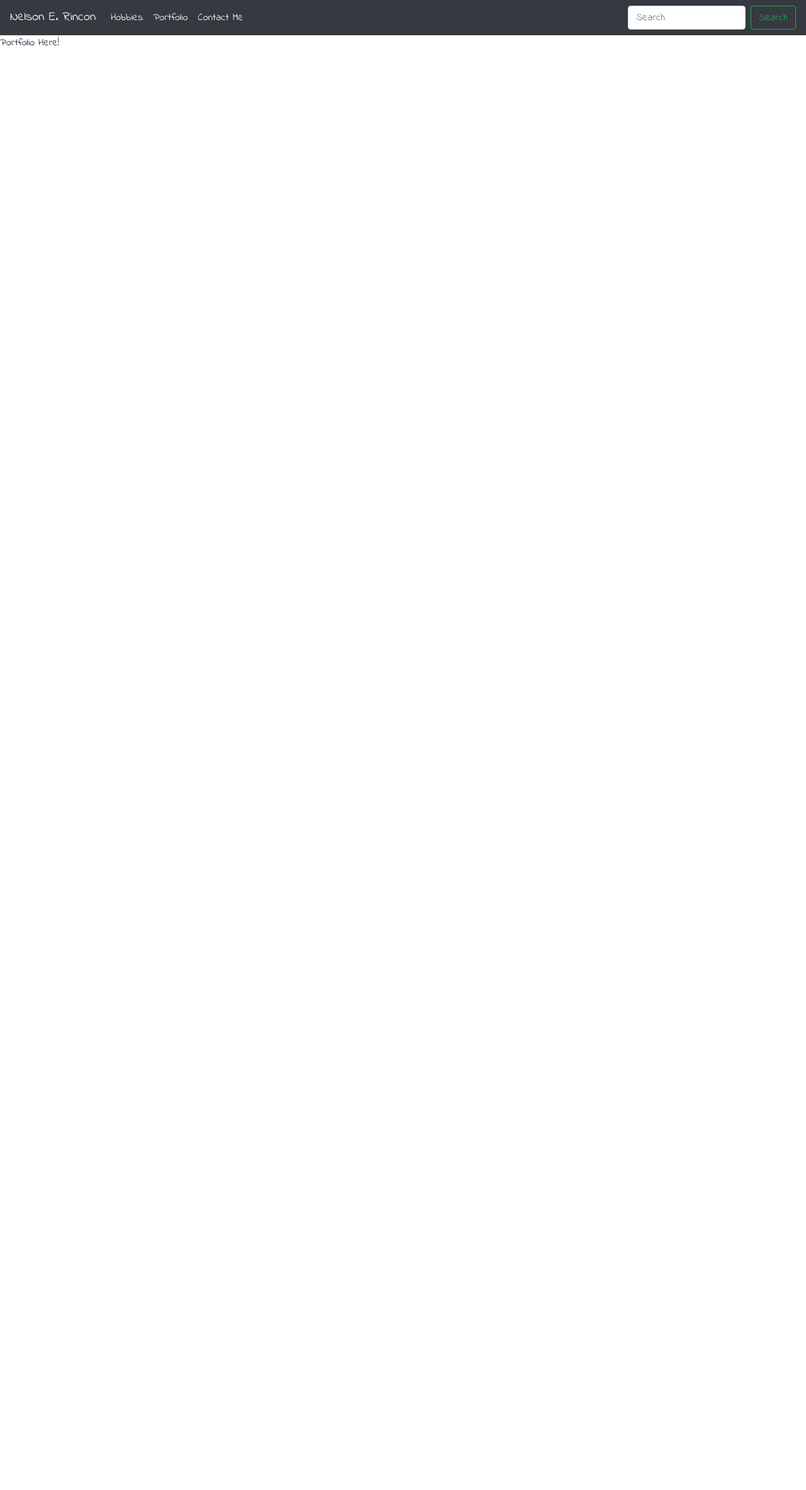
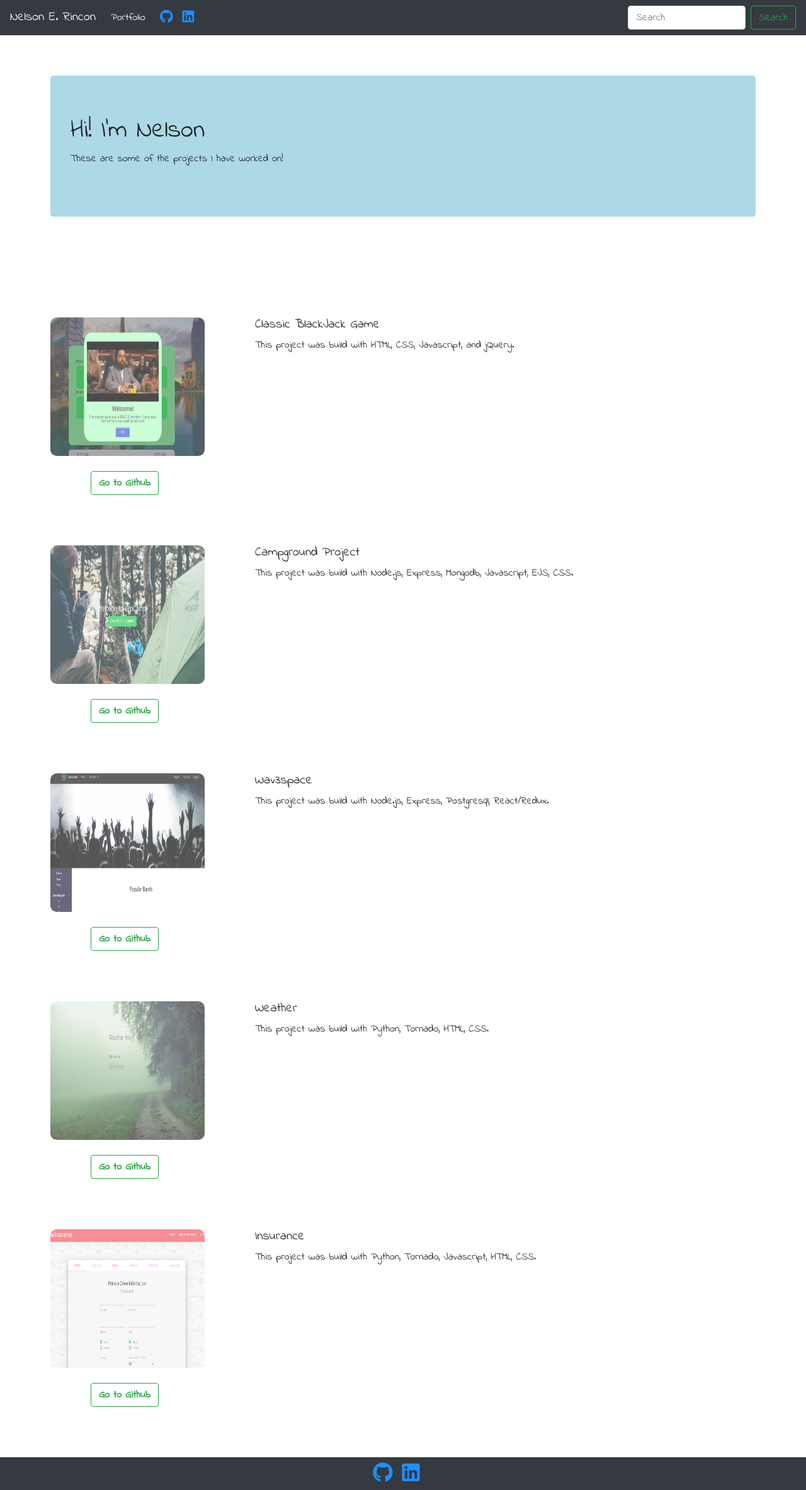
Before and after one commit to nerincon/tornado-exercise, a Python web app: template myapp/templates/portfolio.html in a window 1280 px wide. Shown: the whole page at 63% size. Before the commit the page ends 72 px from the top, so only its background shows below. Run offline with Jinja, Linux system fonts and the light colour scheme; the template is opened without the code that fills it, so the values that code supplies are empty; some libraries are stand-ins or nearby versions.

Commit message:
add projects, add css, remove contact for now, remove hobbies for now

```diff
--- a/myapp/templates/base.html
+++ b/myapp/templates/base.html
@@ -7,11 +7,11 @@
             <meta http-equiv="X-UA-Compatible" content="ie=edge">
             <link rel="stylesheet" href="https://maxcdn.bootstrapcdn.com/bootstrap/4.0.0/css/bootstrap.min.css" integrity="sha384-Gn5384xqQ1aoWXA+058RXPxPg6fy4IWvTNh0E263XmFcJlSAwiGgFAW/dAiS6JXm" crossorigin="anonymous">
             <link rel="stylesheet" href="/static/css/hobbies.css">
-            <link rel="stylesheet" href="/static/css/contact.css">
             <link href="https://fonts.googleapis.com/css?family=Indie+Flower" rel="stylesheet">
+            <link rel="stylesheet" href="https://use.fontawesome.com/releases/v5.1.1/css/all.css" integrity="sha384-O8whS3fhG2OnA5Kas0Y9l3cfpmYjapjI0E4theH4iuMD+pLhbf6JI0jIMfYcK3yZ" crossorigin="anonymous">
         <title>
             {% block title %}
-            Hello
+            NR - Software Developer
             {% endblock %}
         </title>
     </head>
@@ -26,15 +26,25 @@
 
                 <div class="collapse navbar-collapse" id="navbarTogglerDemo02">
                   <ul class="navbar-nav mr-auto mt-2 mt-lg-0">
-                    <li class="nav-item active">
+                    <!-- <li class="nav-item active">
                       <a class="nav-link" id="w2" href="/hobbies">Hobbies <span class="sr-only">(current)</span></a>
-                    </li>
+                    </li> -->
                     <li class="nav-item">
                       <a class="nav-link" id="w3" href="/portfolio">Portfolio</a>
                     </li>
-                    <li class="nav-item">
+                    <li class="nav-item resumelinks">
+                        <span style="color: Dodgerblue;">
+                            <i id='github' class="fab fa-github fa-lg"></i>
+                        </span>
+                    </li>
+                    <li class="nav-item link resumelinks">
+                        <span style="color: Dodgerblue;">
+                            <i id='linkedin' class="fab fa-linkedin fa-lg"></i>
+                        </span>
+                    </li>
+                    <!-- <li class="nav-item">
                       <a class="nav-link" id="w4" href="/contact">Contact Me</a>
-                    </li>
+                    </li> -->
                   </ul>
                   <form class="form-inline my-2 my-lg-0">
                     <input class="form-control mr-sm-2" type="search" placeholder="Search">
@@ -47,5 +57,6 @@
         <script src="https://code.jquery.com/jquery-3.2.1.slim.min.js" integrity="sha384-KJ3o2DKtIkvYIK3UENzmM7KCkRr/rE9/Qpg6aAZGJwFDMVNA/GpGFF93hXpG5KkN" crossorigin="anonymous"></script>
         <script src="https://cdnjs.cloudflare.com/ajax/libs/popper.js/1.12.9/umd/popper.min.js" integrity="sha384-ApNbgh9B+Y1QKtv3Rn7W3mgPxhU9K/ScQsAP7hUibX39j7fakFPskvXusvfa0b4Q" crossorigin="anonymous"></script>
         <script src="https://maxcdn.bootstrapcdn.com/bootstrap/4.0.0/js/bootstrap.min.js" integrity="sha384-JZR6Spejh4U02d8jOt6vLEHfe/JQGiRRSQQxSfFWpi1MquVdAyjUar5+76PVCmYl" crossorigin="anonymous"></script>
+        <script src='../../static/js/main.js'></script>
     </body>
 </html>
--- a/myapp/templates/contact.html
+++ b/myapp/templates/contact.html
@@ -1,6 +1,9 @@
 {% extends "base.html" %}
 {% block head %}
 {{ super() }}
+<head>
+    <link rel="stylesheet" href="/static/css/contact.css">
+</head>
 <title>
     {% block title %}
     Contact
--- a/myapp/templates/index.html
+++ b/myapp/templates/index.html
@@ -7,13 +7,13 @@
         <link rel="stylesheet" href="https://maxcdn.bootstrapcdn.com/bootstrap/4.0.0/css/bootstrap.min.css" integrity="sha384-Gn5384xqQ1aoWXA+058RXPxPg6fy4IWvTNh0E263XmFcJlSAwiGgFAW/dAiS6JXm" crossorigin="anonymous">
         <link rel="stylesheet" href="/static/css/main.css">
         <link href="https://fonts.googleapis.com/css?family=Indie+Flower" rel="stylesheet">
-        <title>NR-Site</title>
+        <title>NR-Software Developer</title>
     </head>
     <body>
         <div class="wrapper">
             <div id="content">
                 <h2 id="color">Nelson E. Rincon</h2>
-                <h4 id="color">Full-Stack Developer</h4>
+                <h4 id="color">Software Developer</h4>
                 <a role="button" class="btn btn-dark" href="/portfolio">Continue</a>
             </div>
         </div>
--- a/myapp/templates/portfolio.html
+++ b/myapp/templates/portfolio.html
@@ -1,7 +1,83 @@
 {% extends "base.html" %}
 {% block head %}
 {{ super() }}
+    <head>
+        <link rel="stylesheet" href="/static/css/portfolio.css">
+    </head>
 {% endblock %}
 {% block content %}
-Portfolio Here!
+<div class='jumbotron'>
+    <h1>Hi! I'm Nelson</h1>
+    <p>
+        These are some of the projects I have worked on!
+    </p>
+</div>
+<div>
+    <figure>
+        <img id='blackjack' src="../../static/img/blackjack.png">
+        <div class='note'>
+            <h5>Classic BlackJack Game</h5>
+            <p>
+                This project was build with HTML, CSS, Javascript, and jQuery.
+            </p>
+        </div>
+        <figcaption><a role="button" target="_blank" href="https://github.com/nerincon/blackjack_game" class="btn btn-outline-success web">Go to Github</a></figcaption>
+    </figure>
+    <figure>
+        <img id='campground' src="../../static/img/camp.png">
+        <div class='note'>
+            <h5>Campground Project</h5>
+            <p>
+                This project was build with Node.js, Express, Mongodb, Javascript, EJS, CSS.
+            </p>
+        </div>
+        <figcaption><a role="button" target="_blank" href="https://github.com/nerincon/YelpCamp" class="btn btn-outline-success web">Go to Github</a></figcaption>
+    </figure>
+    <figure>
+        <img id='wav3' src="../../static/img/wav3.png">
+        <div class='note'>
+            <h5>Wav3space</h5>
+            <p>
+                This project was build with Node.js, Express, Postgresql, React/Redux.
+            </p>
+        </div>
+        <figcaption><a role="button" target="_blank" href="https://github.com/nerincon/Wav3space" class="btn btn-outline-success web">Go to Github</a></figcaption>
+    </figure>
+    <figure>
+        <img id='weather' src="../../static/img/weather.png">
+        <div class='note'>
+            <h5>Weather</h5>
+            <p>
+                This project was build with Python, Tornado, HTML, CSS.
+            </p>
+        </div>
+        <figcaption><a role="button" target="_blank" href="https://github.com/nerincon/WeatherApp" class="btn btn-outline-success web">Go to Github</a></figcaption>
+    </figure>
+    <figure>
+        <img id='crm' src="../../static/img/crm.png">
+        <div class='note'>
+            <h5>Insurance</h5>
+            <p>
+                This project was build with Python, Tornado, Javascript, HTML, CSS.
+            </p>
+        </div>
+        <figcaption><a role="button" target="_blank" href="https://github.com/nerincon/group_p_kappa" class="btn btn-outline-success web">Go to Github</a></figcaption>
+    </figure>
+</div>
+<div>
+    <nav class="navbar navbar-expand-lg navbar-light bg-dark foot">
+            <ul class="navbar-nav mr-auto mt-2 mt-lg-0 linkicons">
+                <li class="nav-item resumelinks">
+                    <span style="color: Dodgerblue;">
+                        <i id='github' class="fab fa-github fa-2x"></i>
+                    </span>
+                </li>
+                <li class="nav-item link resumelinks">
+                    <span style="color: Dodgerblue;">
+                        <i id='linkedin' class="fab fa-linkedin fa-2x"></i>
+                    </span>
+                </li>
+            </ul>
+    </nav>
+</div>
 {% endblock %}
--- a/static/css/contact.css
+++ b/static/css/contact.css
@@ -7,7 +7,7 @@ img {
     background-position: center;
     position: absolute;
     width: 100%;
-    height: 75%;
+    height: 100%;
     margin: 0;
     padding: 0;
     top:55px;
--- /dev/null
+++ b/static/css/portfolio.css
@@ -0,0 +1,79 @@
+img {
+    background-size: cover;
+    background-position: center;
+    background-repeat: no-repeat;
+    width: 245px;
+    height: 220px;
+    margin: 5rem;
+    position: relative;
+    margin-bottom: 1.5rem;
+    border-radius: 3px;
+    display: inline-block;
+    border-radius: 10px;
+    opacity: 0.7;
+}
+
+img:hover {
+    opacity: 1;
+    cursor: pointer;
+}
+
+.note {
+    display: inline-block;
+    position: absolute;
+    margin-top: 5rem;
+}
+
+p {
+    position: relative;
+}
+
+.jumbotron {
+    margin-bottom: 5rem;
+    margin-left: 5rem;
+    margin-right: 5rem;
+    margin-top: 4rem;
+    position: relative;
+    background-color: lightblue;
+}
+
+.jumbotron:hover {
+    background-color: dodgerblue;
+    color: white;
+}
+
+.web {
+    margin-left: 9rem;
+    font-weight: bold;
+}
+
+.git {
+    margin-left: 9.5rem;
+    font-weight: bold;
+    margin-top: 10px;
+}
+
+figure {
+    margin-bottom: 0;
+}
+
+.foot {
+    margin-top: 5rem;
+}
+
+.linkicons {
+    margin-left: 45%;
+}
+
+i:hover {
+    color: white;
+    cursor: pointer;
+}
+
+.resumelinks {
+    padding-left: 15px;
+}
+
+.fa-lg {
+    margin-top: 10px;
+}
--- /dev/null
+++ b/static/js/main.js
@@ -0,0 +1,23 @@
+$(document).ready(function () {
+  $('#blackjack').click(function () {
+    window.open('https://nerincon.github.io/blackjack_game/', '_blank')
+  })
+  $('#campground').click(function () {
+    window.open('https://fathomless-sands-66891.herokuapp.com/', '_blank')
+  })
+  $('#wav3').click(function () {
+    window.open('https://wav3space.herokuapp.com/', '_blank')
+  })
+  $('#weather').click(function () {
+    window.open('https://get-city-weather.herokuapp.com', '_blank')
+  })
+  $('#crm').click(function () {
+    window.open('https://kappacrm.herokuapp.com/', '_blank')
+  })
+  $('#github').click(function () {
+    window.open('https://github.com/nerincon', '_blank')
+  })
+  $('#linkedin').click(function () {
+    window.open('https://www.linkedin.com/in/nelson-rincon-52314725/', '_blank')
+  })
+})
```
Also changed, not shown: static/img/blackjack.png (added), static/img/camp.png (added), static/img/crm.png (added), static/img/wav3.png (added), static/img/weather.png (added).
